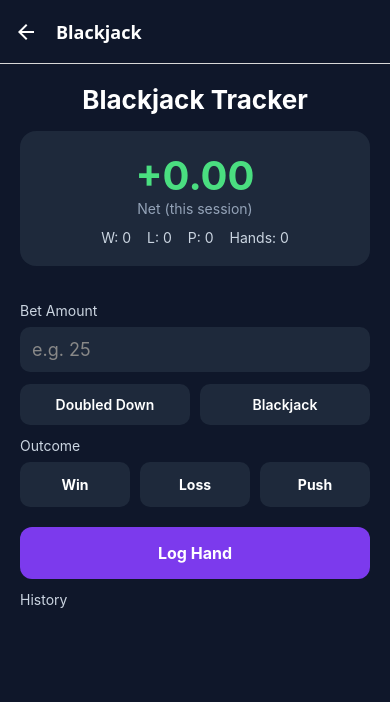
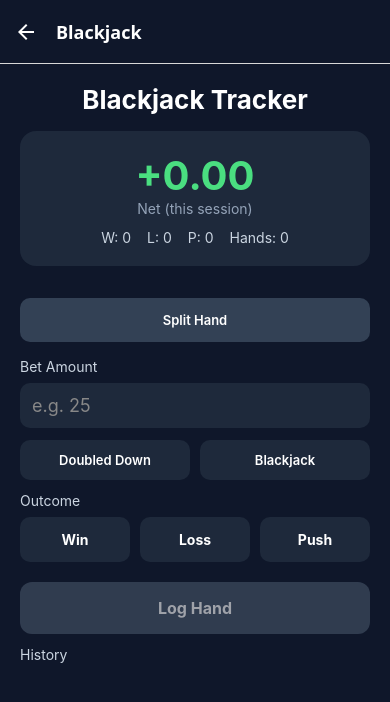
Before and after one commit to chancesong10/Ante, a React Native app: screen /Blackjack in a window 390 px wide. Shown: the top 702 px of the page. Built offline with nearby package versions, Linux system fonts and the light colour scheme.

Commit message:
added the ability to split for blackjack

```diff
--- a/screens/BlackjackScreen.js
+++ b/screens/BlackjackScreen.js
@@ -1,11 +1,18 @@
 import React, { useState } from 'react';
 import { StyleSheet, Text, View, TextInput, TouchableOpacity, ScrollView, SafeAreaView } from 'react-native';
+
+const emptyHand = () => ({ betAmount: '', doubled: false, blackjack: false, outcome: null });
 
 export default function BlackjackScreen({ navigation }) {
   const [betAmount, setBetAmount] = useState('');
   const [doubled, setDoubled] = useState(false);
   const [blackjack, setBlackjack] = useState(false);
-  const [outcome, setOutcome] = useState(null); // 'win' | 'loss' | 'push'
+  const [outcome, setOutcome] = useState(null);
+  const [split, setSplit] = useState(false);
+
+  const [splitHand1, setSplitHand1] = useState(emptyHand());
+  const [splitHand2, setSplitHand2] = useState(emptyHand());
+
   const [history, setHistory] = useState([]);
 
   const resetForm = () => {
@@ -13,40 +20,154 @@ export default function BlackjackScreen({ navigation }) {
     setDoubled(false);
     setBlackjack(false);
     setOutcome(null);
+    setSplit(false);
+    setSplitHand1(emptyHand());
+    setSplitHand2(emptyHand());
+  };
+
+  const toggleSplit = () => {
+    if (!split) {
+      // entering split mode: prefill both hands with the main bet amount
+      setSplitHand1({ ...emptyHand(), betAmount });
+      setSplitHand2({ ...emptyHand(), betAmount });
+    }
+    setSplit(!split);
+  };
+
+  const calcNet = (bet, doubledFlag, blackjackFlag, outcomeVal) => {
+    let stake = doubledFlag ? bet * 2 : bet;
+    if (outcomeVal === 'win') return blackjackFlag ? stake * 1.5 : stake;
+    if (outcomeVal === 'loss') return -stake;
+    return 0; // push
   };
 
   const submitHand = () => {
+    if (split) {
+      const bet1 = parseFloat(splitHand1.betAmount);
+      const bet2 = parseFloat(splitHand2.betAmount);
+      if (isNaN(bet1) || bet1 <= 0 || !splitHand1.outcome) return;
+      if (isNaN(bet2) || bet2 <= 0 || !splitHand2.outcome) return;
+
+      const hand1 = {
+        bet: bet1,
+        doubled: splitHand1.doubled,
+        blackjack: splitHand1.blackjack,
+        outcome: splitHand1.outcome,
+        netChange: calcNet(bet1, splitHand1.doubled, splitHand1.blackjack, splitHand1.outcome),
+      };
+      const hand2 = {
+        bet: bet2,
+        doubled: splitHand2.doubled,
+        blackjack: splitHand2.blackjack,
+        outcome: splitHand2.outcome,
+        netChange: calcNet(bet2, splitHand2.doubled, splitHand2.blackjack, splitHand2.outcome),
+      };
+
+      const record = {
+        id: Date.now(),
+        type: 'split',
+        hands: [hand1, hand2],
+      };
+
+      setHistory([record, ...history]);
+      resetForm();
+      return;
+    }
+
     const bet = parseFloat(betAmount);
     if (isNaN(bet) || bet <= 0 || !outcome) return;
 
-    let stake = doubled ? bet * 2 : bet;
-    let netChange = 0;
-
-    if (outcome === 'win') {
-      netChange = blackjack ? stake * 1.5 : stake;
-    } else if (outcome === 'loss') {
-      netChange = -stake;
-    } else {
-      netChange = 0; // push
-    }
-
-    const hand = {
+    const record = {
       id: Date.now(),
+      type: 'single',
       bet,
       doubled,
       blackjack,
       outcome,
-      netChange,
+      netChange: calcNet(bet, doubled, blackjack, outcome),
     };
 
-    setHistory([hand, ...history]);
+    setHistory([record, ...history]);
     resetForm();
   };
 
-  const totalNet = history.reduce((sum, h) => sum + h.netChange, 0);
-  const wins = history.filter(h => h.outcome === 'win').length;
-  const losses = history.filter(h => h.outcome === 'loss').length;
-  const pushes = history.filter(h => h.outcome === 'push').length;
+  // Flatten all individual hands (single + both sides of splits) for stats
+  const allHands = history.flatMap(r => (r.type === 'split' ? r.hands : [r]));
+  const totalNet = allHands.reduce((sum, h) => sum + h.netChange, 0);
+  const wins = allHands.filter(h => h.outcome === 'win').length;
+  const losses = allHands.filter(h => h.outcome === 'loss').length;
+  const pushes = allHands.filter(h => h.outcome === 'push').length;
+
+  const updateSplitHand = (which, field, value) => {
+    const setter = which === 1 ? setSplitHand1 : setSplitHand2;
+    const current = which === 1 ? splitHand1 : splitHand2;
+    setter({ ...current, [field]: value });
+  };
+
+  const renderOutcomeRow = (currentOutcome, onSelect) => (
+    <View style={styles.outcomeRow}>
+      <TouchableOpacity
+        style={[styles.outcomeButton, currentOutcome === 'win' && styles.winActive]}
+        onPress={() => onSelect('win')}
+      >
+        <Text style={styles.outcomeText}>Win</Text>
+      </TouchableOpacity>
+      <TouchableOpacity
+        style={[styles.outcomeButton, currentOutcome === 'loss' && styles.lossActive]}
+        onPress={() => onSelect('loss')}
+      >
+        <Text style={styles.outcomeText}>Loss</Text>
+      </TouchableOpacity>
+      <TouchableOpacity
+        style={[styles.outcomeButton, currentOutcome === 'push' && styles.pushActive]}
+        onPress={() => onSelect('push')}
+      >
+        <Text style={styles.outcomeText}>Push</Text>
+      </TouchableOpacity>
+    </View>
+  );
+
+  const renderSplitHandForm = (which) => {
+    const hand = which === 1 ? splitHand1 : splitHand2;
+    return (
+      <View style={styles.splitHandBox}>
+        <Text style={styles.splitHandTitle}>Hand {which}</Text>
+
+        <Text style={styles.label}>Bet Amount</Text>
+        <TextInput
+          style={styles.input}
+          keyboardType="numeric"
+          placeholder="e.g. 25"
+          placeholderTextColor="#888"
+          value={hand.betAmount}
+          onChangeText={(v) => updateSplitHand(which, 'betAmount', v)}
+        />
+
+        <View style={styles.toggleRow}>
+          <TouchableOpacity
+            style={[styles.toggleButton, hand.doubled && styles.toggleActive]}
+            onPress={() => updateSplitHand(which, 'doubled', !hand.doubled)}
+          >
+            <Text style={styles.toggleText}>Doubled Down</Text>
+          </TouchableOpacity>
+
+          <TouchableOpacity
+            style={[styles.toggleButton, hand.blackjack && styles.toggleActive]}
+            onPress={() => updateSplitHand(which, 'blackjack', !hand.blackjack)}
+          >
+            <Text style={styles.toggleText}>Blackjack</Text>
+          </TouchableOpacity>
+        </View>
+
+        <Text style={styles.label}>Outcome</Text>
+        {renderOutcomeRow(hand.outcome, (val) => updateSplitHand(which, 'outcome', val))}
+      </View>
+    );
+  };
+
+  const canSubmitSplit =
+    splitHand1.betAmount && splitHand1.outcome && splitHand2.betAmount && splitHand2.outcome;
+  const canSubmitSingle = betAmount && outcome;
 
   return (
     <SafeAreaView style={styles.container}>
@@ -63,11 +184,21 @@ export default function BlackjackScreen({ navigation }) {
             <Text style={styles.statsRowText}>W: {wins}</Text>
             <Text style={styles.statsRowText}>L: {losses}</Text>
             <Text style={styles.statsRowText}>P: {pushes}</Text>
-            <Text style={styles.statsRowText}>Hands: {history.length}</Text>
+            <Text style={styles.statsRowText}>Hands: {allHands.length}</Text>
           </View>
         </View>
 
-        {/* Bet input */}
+        {/* Split toggle — always visible */}
+        <TouchableOpacity
+          style={[styles.splitToggleButton, split && styles.splitToggleActive]}
+          onPress={toggleSplit}
+        >
+          <Text style={styles.toggleText}>{split ? '✕ Cancel Split' : 'Split Hand'}</Text>
+        </TouchableOpacity>
+
+        {!split ? (
+          <>
+            {/* Normal single-hand form */}
             <Text style={styles.label}>Bet Amount</Text>
             <TextInput
               style={styles.input}
@@ -78,7 +209,6 @@ export default function BlackjackScreen({ navigation }) {
               onChangeText={setBetAmount}
             />
 
-        {/* Toggles */}
             <View style={styles.toggleRow}>
               <TouchableOpacity
                 style={[styles.toggleButton, doubled && styles.toggleActive]}
@@ -95,38 +225,39 @@ export default function BlackjackScreen({ navigation }) {
               </TouchableOpacity>
             </View>
 
-        {/* Outcome buttons */}
             <Text style={styles.label}>Outcome</Text>
-        <View style={styles.outcomeRow}>
-          <TouchableOpacity
-            style={[styles.outcomeButton, outcome === 'win' && styles.winActive]}
-            onPress={() => setOutcome('win')}
-          >
-            <Text style={styles.outcomeText}>Win</Text>
-          </TouchableOpacity>
-          <TouchableOpacity
-            style={[styles.outcomeButton, outcome === 'loss' && styles.lossActive]}
-            onPress={() => setOutcome('loss')}
-          >
-            <Text style={styles.outcomeText}>Loss</Text>
-          </TouchableOpacity>
-          <TouchableOpacity
-            style={[styles.outcomeButton, outcome === 'push' && styles.pushActive]}
-            onPress={() => setOutcome('push')}
-          >
-            <Text style={styles.outcomeText}>Push</Text>
-          </TouchableOpacity>
-        </View>
+            {renderOutcomeRow(outcome, setOutcome)}
+          </>
+        ) : (
+          <>
+            {/* Split mode: two independent hand forms */}
+            {renderSplitHandForm(1)}
+            {renderSplitHandForm(2)}
+          </>
+        )}
 
         {/* Submit */}
-        <TouchableOpacity style={styles.submitButton} onPress={submitHand}>
-          <Text style={styles.submitText}>Log Hand</Text>
+        <TouchableOpacity
+          style={[
+            styles.submitButton,
+            !(split ? canSubmitSplit : canSubmitSingle) && styles.submitDisabled,
+          ]}
+          onPress={submitHand}
+          disabled={!(split ? canSubmitSplit : canSubmitSingle)}
+        >
+          <Text style={styles.submitText}>{split ? 'Log Split Hands' : 'Log Hand'}</Text>
         </TouchableOpacity>
 
         {/* History */}
         <Text style={styles.label}>History</Text>
-        {history.map((h) => (
-          <View key={h.id} style={styles.historyRow}>
+        {history.map((r) => {
+          if (r.type === 'split') {
+            const groupNet = r.hands[0].netChange + r.hands[1].netChange;
+            return (
+              <View key={r.id} style={styles.splitGroupBox}>
+                <Text style={styles.splitGroupLabel}>SPLIT</Text>
+                {r.hands.map((h, i) => (
+                  <View key={i} style={styles.historyRow}>
                     <Text style={styles.historyText}>
                       ${h.bet}{h.doubled ? ' (2x)' : ''}{h.blackjack ? ' BJ' : ''} — {h.outcome.toUpperCase()}
                     </Text>
@@ -135,6 +266,27 @@ export default function BlackjackScreen({ navigation }) {
                     </Text>
                   </View>
                 ))}
+                <View style={styles.splitGroupTotalRow}>
+                  <Text style={styles.splitGroupTotalLabel}>Combined</Text>
+                  <Text style={[styles.historyNet, { color: groupNet >= 0 ? '#4ade80' : '#f87171' }]}>
+                    {groupNet >= 0 ? '+' : ''}{groupNet.toFixed(2)}
+                  </Text>
+                </View>
+              </View>
+            );
+          }
+
+          return (
+            <View key={r.id} style={styles.historyRow}>
+              <Text style={styles.historyText}>
+                ${r.bet}{r.doubled ? ' (2x)' : ''}{r.blackjack ? ' BJ' : ''} — {r.outcome.toUpperCase()}
+              </Text>
+              <Text style={[styles.historyNet, { color: r.netChange >= 0 ? '#4ade80' : '#f87171' }]}>
+                {r.netChange >= 0 ? '+' : ''}{r.netChange.toFixed(2)}
+              </Text>
+            </View>
+          );
+        })}
       </ScrollView>
     </SafeAreaView>
   );
@@ -154,7 +306,9 @@ const styles = StyleSheet.create({
   toggleRow: { flexDirection: 'row', gap: 10, marginTop: 12 },
   toggleButton: { flex: 1, backgroundColor: '#1e293b', borderRadius: 10, padding: 12, alignItems: 'center' },
   toggleActive: { backgroundColor: '#7c3aed' },
-  toggleText: { color: '#fff', fontWeight: '600' },
+  toggleText: { color: '#fff', fontWeight: '600', fontSize: 13, textAlign: 'center' },
+  splitToggleButton: { backgroundColor: '#334155', borderRadius: 10, padding: 14, alignItems: 'center', marginTop: 8, marginBottom: 4 },
+  splitToggleActive: { backgroundColor: '#b45309' },
   outcomeRow: { flexDirection: 'row', gap: 10 },
   outcomeButton: { flex: 1, backgroundColor: '#1e293b', borderRadius: 10, padding: 14, alignItems: 'center' },
   winActive: { backgroundColor: '#16a34a' },
@@ -162,8 +316,15 @@ const styles = StyleSheet.create({
   pushActive: { backgroundColor: '#64748b' },
   outcomeText: { color: '#fff', fontWeight: 'bold' },
   submitButton: { backgroundColor: '#7c3aed', borderRadius: 12, padding: 16, alignItems: 'center', marginTop: 20 },
+  submitDisabled: { backgroundColor: '#475569', opacity: 0.6 },
   submitText: { color: '#fff', fontWeight: 'bold', fontSize: 16 },
   historyRow: { flexDirection: 'row', justifyContent: 'space-between', backgroundColor: '#1e293b', borderRadius: 8, padding: 12, marginBottom: 8 },
   historyText: { color: '#e2e8f0' },
   historyNet: { fontWeight: 'bold' },
+  splitHandBox: { backgroundColor: '#1e293b', borderRadius: 12, padding: 14, marginTop: 12, borderWidth: 1, borderColor: '#b45309' },
+  splitHandTitle: { color: '#fbbf24', fontWeight: 'bold', fontSize: 15, marginBottom: 4 },
+  splitGroupBox: { backgroundColor: '#2a1e0f', borderRadius: 12, padding: 12, marginBottom: 10, borderWidth: 1, borderColor: '#b45309' },
+  splitGroupLabel: { color: '#fbbf24', fontWeight: 'bold', fontSize: 12, marginBottom: 6, letterSpacing: 1 },
+  splitGroupTotalRow: { flexDirection: 'row', justifyContent: 'space-between', paddingTop: 8, marginTop: 4, borderTopWidth: 1, borderTopColor: '#78350f' },
+  splitGroupTotalLabel: { color: '#fbbf24', fontWeight: '600' },
 });
```
Lines whose indentation alone changed are shown as unchanged.
